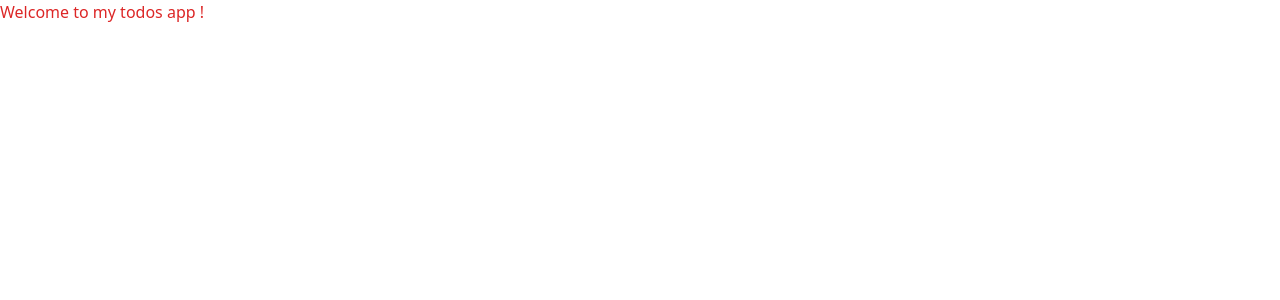
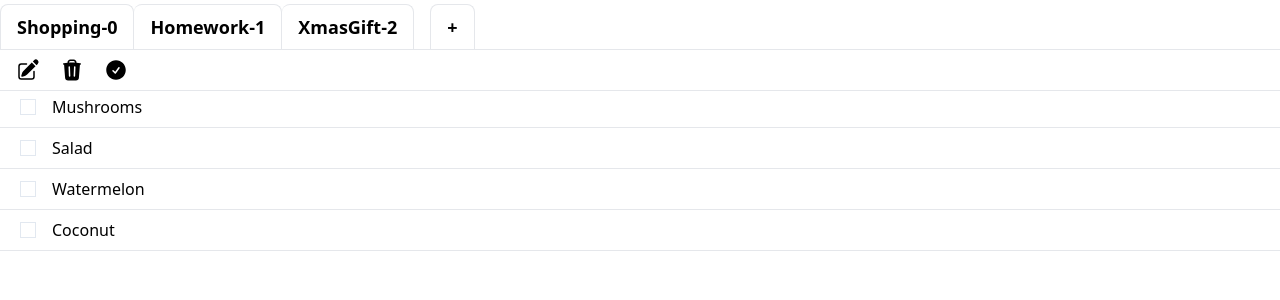
Before and after one commit to chloegaladriel/todos, a Next.js app: page / in a window 1280 px wide. Shown: the top 300 px of the page. Built offline with nearby package versions, Linux system fonts and the light colour scheme.

Commit message:
fix: add state in index.js file to create new todo

```diff
--- a/src/pages/index.js
+++ b/src/pages/index.js
@@ -1,7 +1,33 @@
+import { useState } from "react"
+import Navbar from "../components/Navbar"
+import TodoListTab from "../components/TodoListTab"
+import todosInitialState from "./todosInitialState"
+
 const App = () => {
+  const [state, setState] = useState(todosInitialState)
+
+  const handleAddTodoList = (name) => {
+    const getLastId = () => {
+      return state.todoLists[state.todoLists.length - 1].id
+    }
+    setState({
+      ...state,
+      todoLists: [
+        ...state.todoLists,
+        {
+          name,
+          todos: {},
+          id: getLastId() + 1,
+        },
+      ],
+    })
+  }
+
   return (
     <>
-      <h1 className="text-red-600">Welcome to my todos app !</h1>
+      <Navbar state={state} handleAddTodoList={handleAddTodoList} />
+
+      <TodoListTab />
     </>
   )
 }
```
